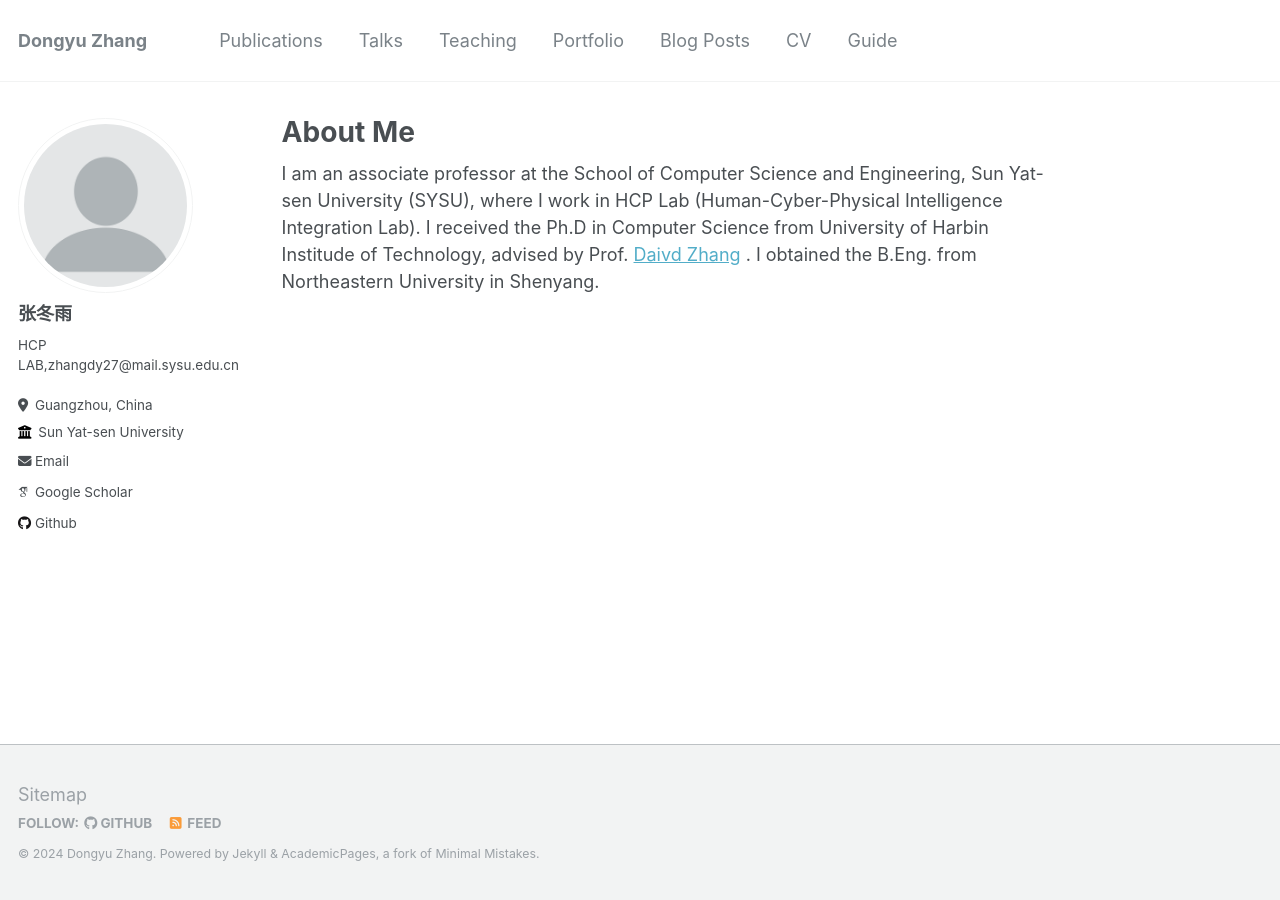
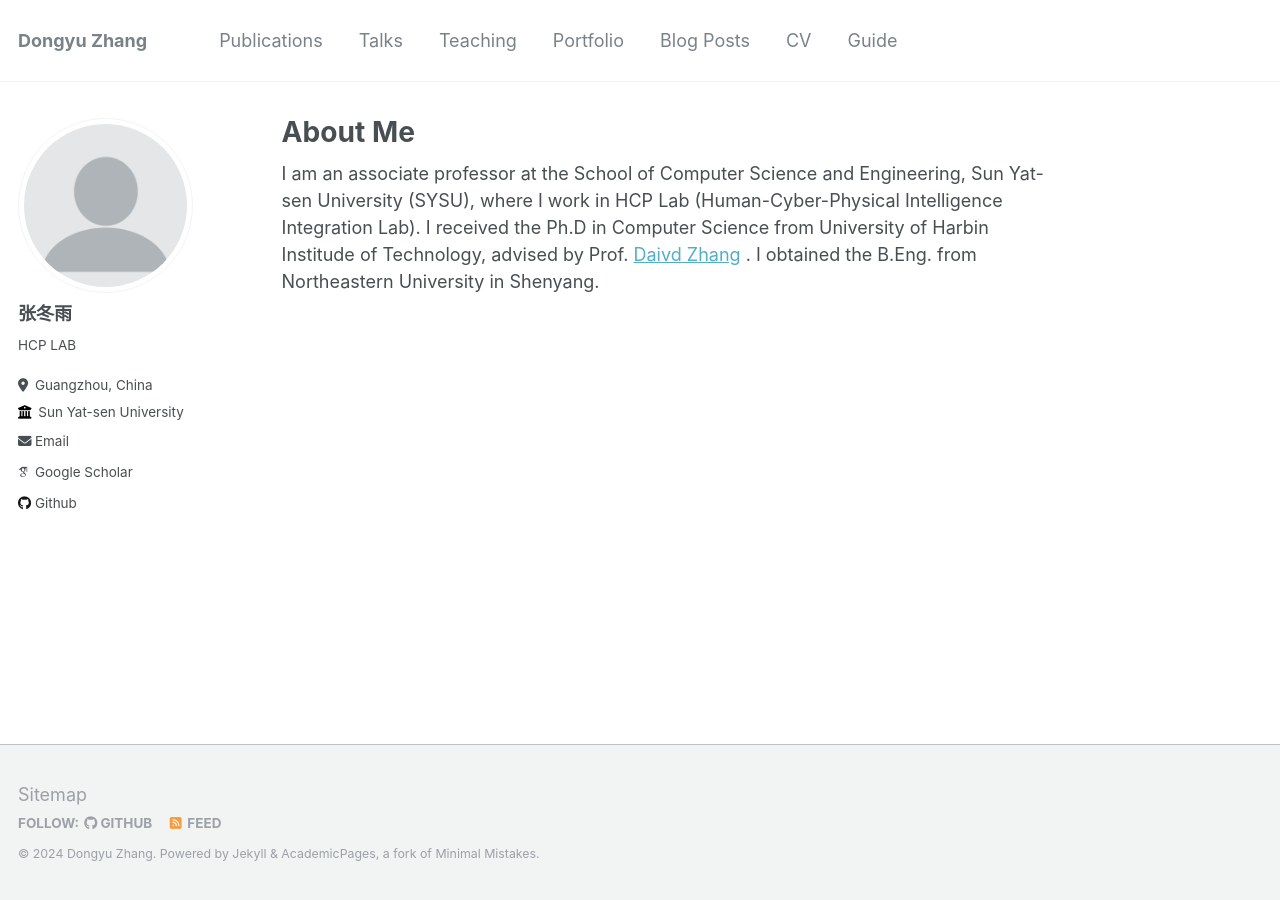
Before and after one commit to cszhangdy/cszhangdy.github.io, a Jekyll site: the page built from _pages/about.md, in a window 1280 px wide. Built offline with Jekyll 4.4.1, drawn with Linux system fonts in a browser that asks for light colours; some web fonts are replaced.

Commit message:
Update _config.yml

```diff
--- a/_config.yml
+++ b/_config.yml
@@ -24,7 +24,7 @@ author:
   avatar           : "profile.png"
   name             : "张冬雨"
   #pronouns         : # example: "she/her"
-  bio              : "HCP LAB,zhangdy27@mail.sysu.edu.cn"
+  bio              : "HCP LAB"
   location         : "Guangzhou, China"
   employer         : "Sun Yat-sen University"
   uri              : # URL
```
